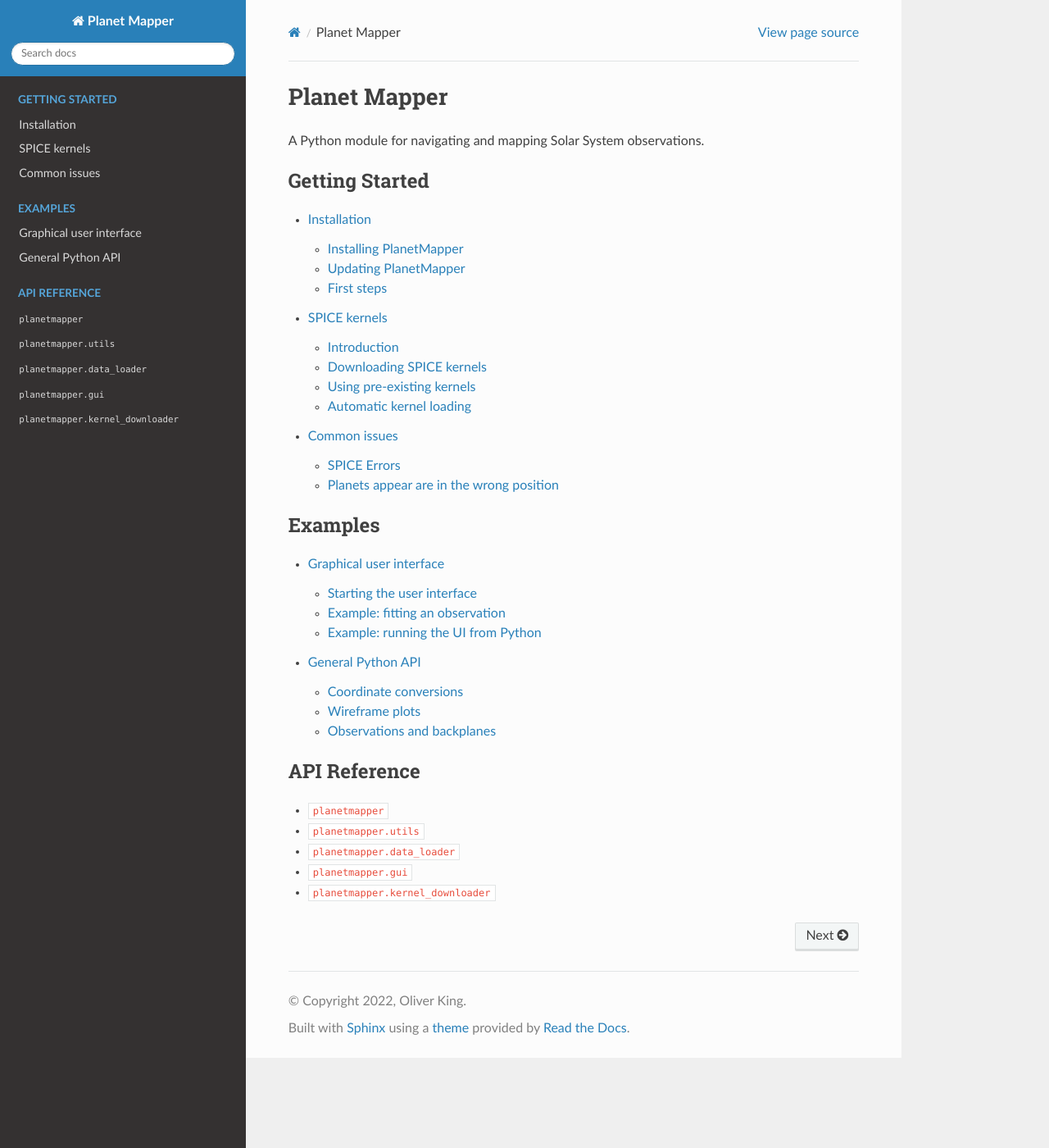
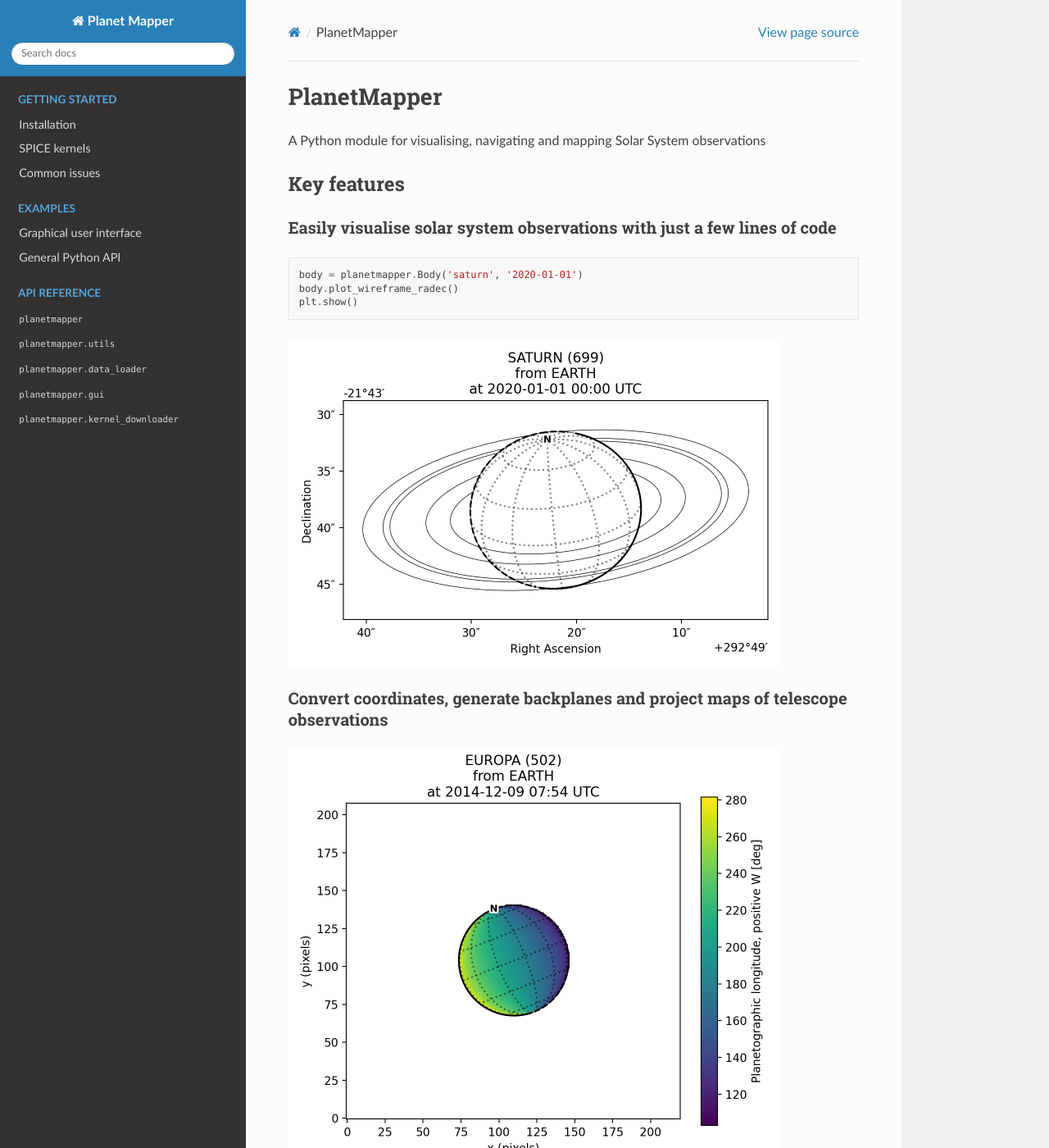
Before and after one commit to ortk95/planetmapper, a Sphinx documentation site: the page built from docs/index.rst, in a window 1280 px wide and 1400 px high. Shown: the whole window at 82% size. Built offline with Sphinx 7.4.7 and the Read the Docs theme 2.0.0, drawn with Linux system fonts in a browser that asks for light colours; the version number could not be read and is left out; some of the changed text lies outside the part shown.

```diff
--- a/docs/index.rst
+++ b/docs/index.rst
@@ -1,6 +1,33 @@
-Planet Mapper
-*************
-A Python module for navigating and mapping Solar System observations.
+PlanetMapper
+************
+A Python module for visualising, navigating and mapping Solar System observations
+
+
+Key features
+============
+Easily visualise solar system observations with just a few lines of code
+------------------------------------------------------------------------
+::
+
+   body = planetmapper.Body('saturn', '2020-01-01')
+   body.plot_wireframe_radec()
+   plt.show()
+
+.. image:: images/saturn_wireframe_radec.png
+    :width: 600
+    :alt: Plot of Saturn
+
+Convert coordinates, generate backplanes and project maps of telescope observations
+-----------------------------------------------------------------------------------
+.. image:: images/europa_backplane.png
+    :width: 600
+    :alt: Plot of Europa
+
+Fit and map observations using a full featured user interface
+-------------------------------------------------------------
+.. image:: images/gui_fitting.png
+    :width: 600
+    :alt: Screenshot of the fitting window after the disc is fit.
 
 
 .. toctree::
--- a/setup.py
+++ b/setup.py
@@ -14,7 +14,7 @@ setuptools.setup(
     version=common.__version__,
     author=common.__author__,
     author_email='oliver.king95@gmail.com',
-    description='A Python module for navigating and mapping Solar System observations',
+    description='A Python module for visualising, navigating and mapping Solar System observations',
     long_description=long_description,
     long_description_content_type='text/markdown',
     url=common.__url__,
```
Also changed, not shown: README.md (+23 -2 lines).
